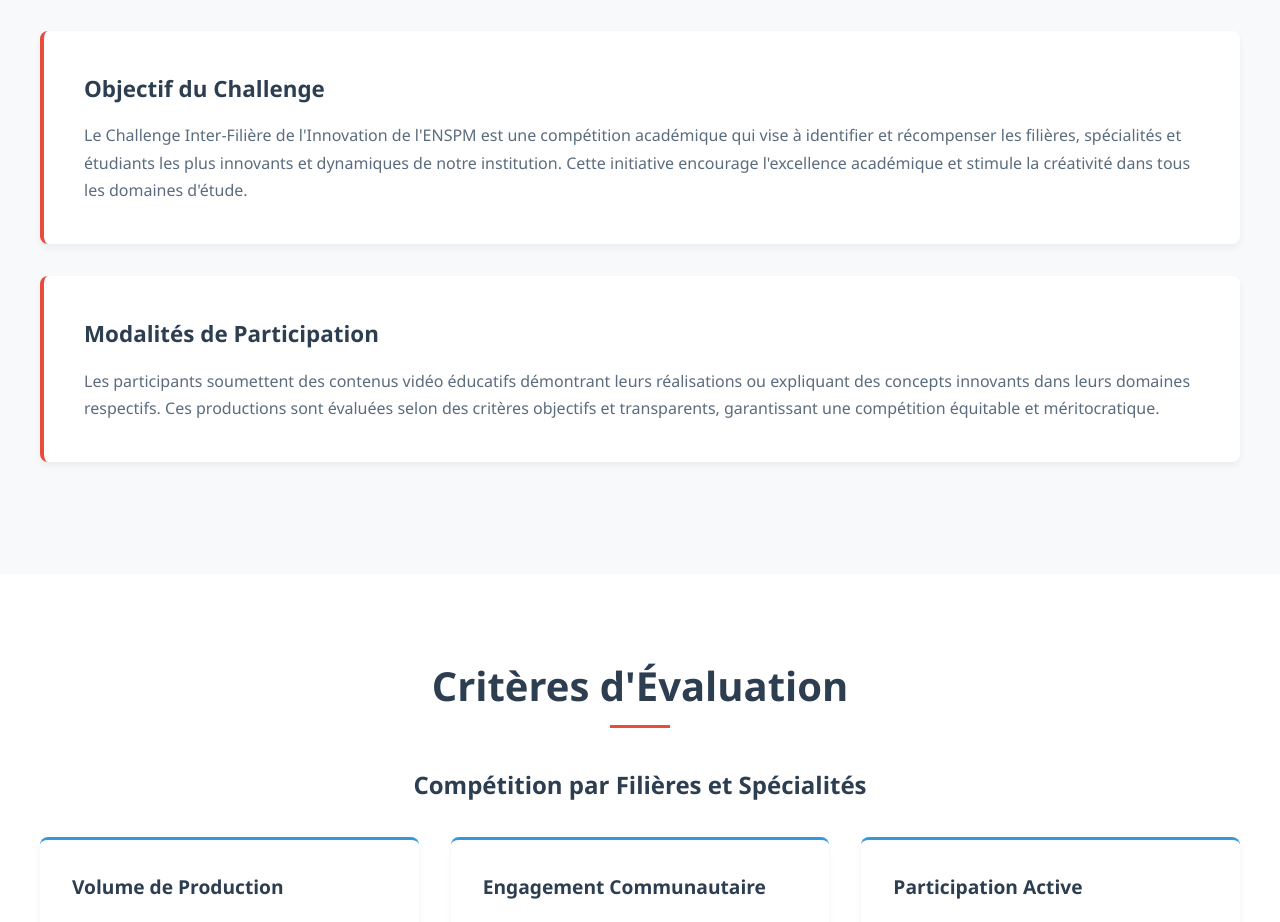
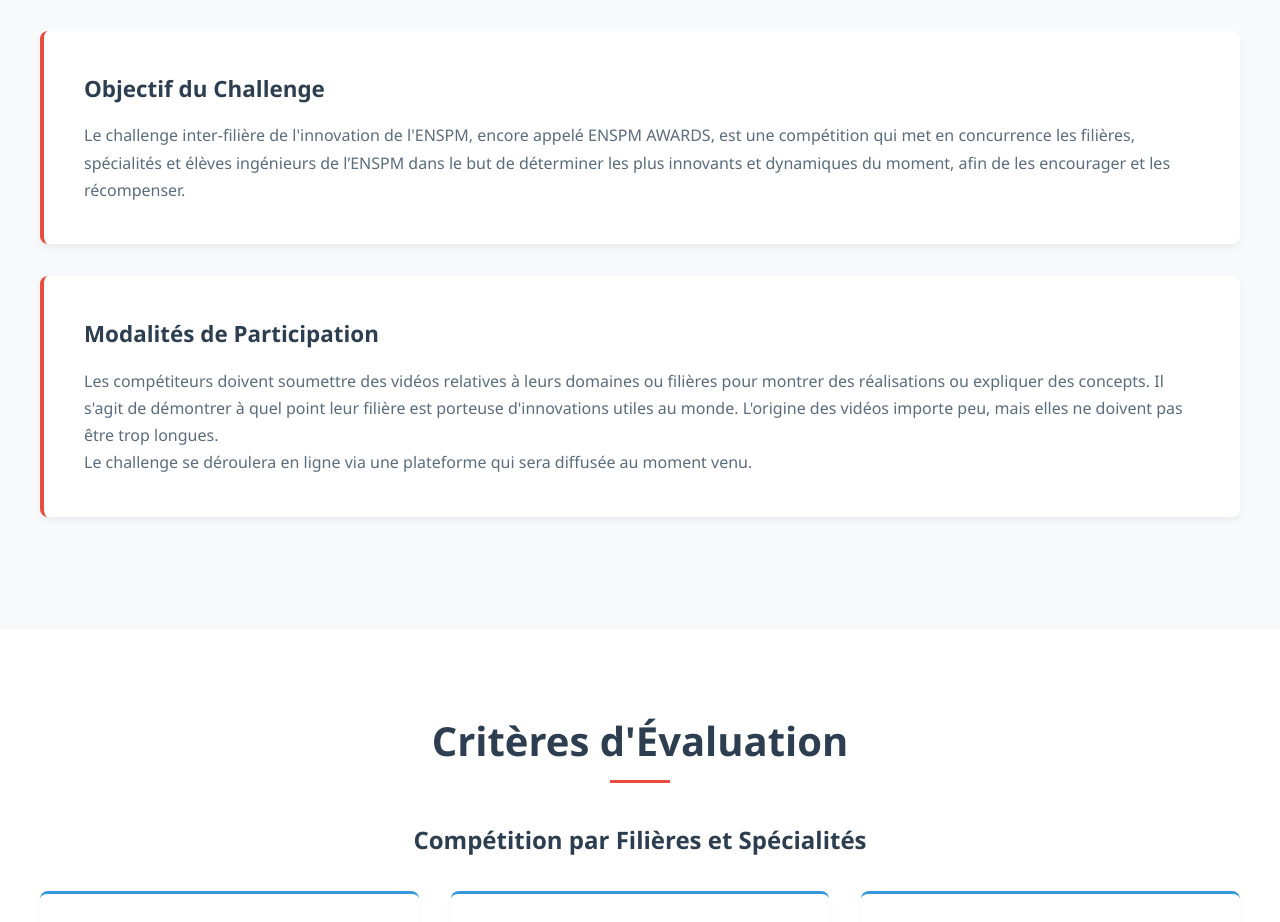
Before and after one commit to ENSPM-GLO-PROMO6/enspm-awards, a plain HTML site: page index.html in a window 1280 px wide. Shown: the part 780-1702 px from the top of the page. Drawn offline with Linux system fonts and the light colour scheme.

Commit message:
Update index.html

```diff
--- a/index.html
+++ b/index.html
@@ -379,20 +379,15 @@
       <div class="content-block">
         <h3>Objectif du Challenge</h3>
         <p>
-          Le Challenge Inter-Filière de l'Innovation de l'ENSPM est une compétition académique
-          qui vise à identifier et récompenser les filières, spécialités et étudiants les plus
-          innovants et dynamiques de notre institution. Cette initiative encourage l'excellence
-          académique et stimule la créativité dans tous les domaines d'étude.
+          Le challenge inter-filière de l'innovation de l'ENSPM, encore appelé ENSPM AWARDS, est une compétition qui met en concurrence les filières, spécialités et élèves ingénieurs de l’ENSPM dans le but de déterminer les plus innovants et dynamiques du moment, afin de les encourager et les récompenser.
         </p>
       </div>
 
       <div class="content-block">
         <h3>Modalités de Participation</h3>
         <p>
-          Les participants soumettent des contenus vidéo éducatifs démontrant leurs réalisations
-          ou expliquant des concepts innovants dans leurs domaines respectifs. Ces productions
-          sont évaluées selon des critères objectifs et transparents, garantissant une
-          compétition équitable et méritocratique.
+          Les compétiteurs doivent soumettre des vidéos relatives à leurs domaines ou filières pour montrer des réalisations ou expliquer des concepts. Il s'agit de démontrer à quel point leur filière est porteuse d'innovations utiles au monde. L'origine des vidéos importe peu, mais elles ne doivent pas être trop longues.<br>
+          Le challenge se déroulera en ligne via une plateforme qui sera diffusée au moment venu.
         </p>
       </div>
     </div>
```
